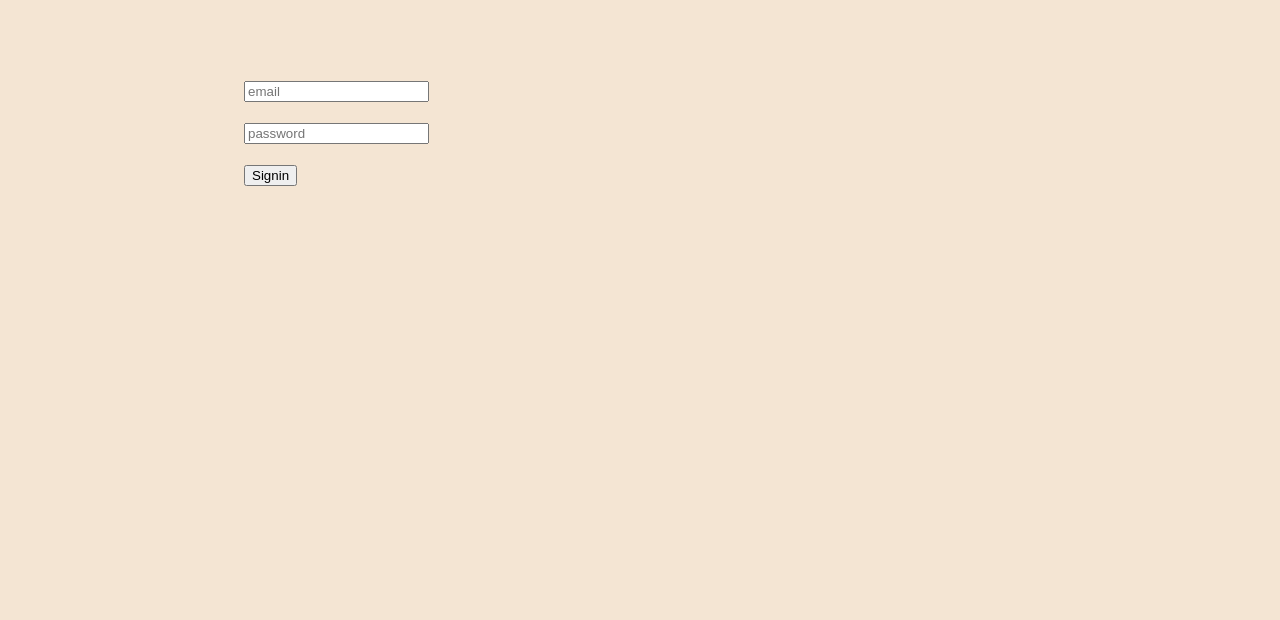
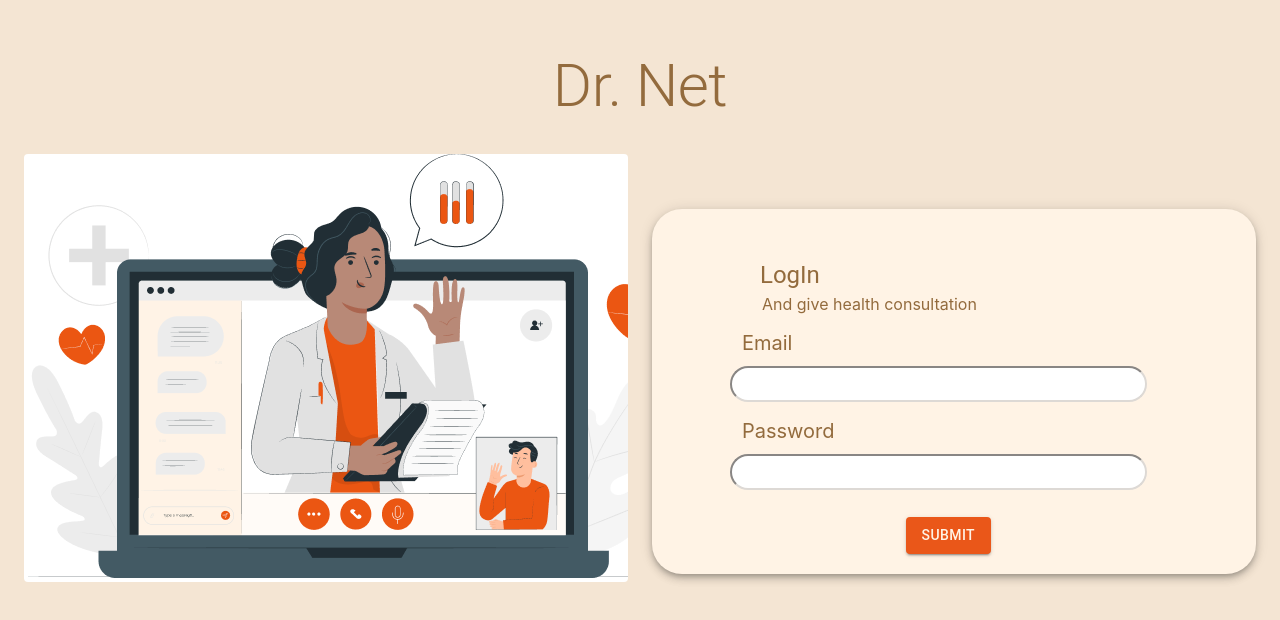
Before and after one commit to garvitgupta13/Dr-Net, a React (Create React App) app in the folder frontend/: page /doctor/login in a window 1280 px wide. Shown: the top 620 px of the page. Built offline with nearby package versions, Linux system fonts and the light colour scheme; no server answers.

Commit message:
Styled signin page

```diff
--- a/frontend/package.json
+++ b/frontend/package.json
@@ -16,6 +16,7 @@
     "react-dom": "^17.0.2",
     "react-router-dom": "^5.2.0",
     "react-scripts": "4.0.3",
+    "sass": "^1.35.2",
     "web-vitals": "^1.1.2"
   },
   "scripts": {
--- a/frontend/src/Pages/Login.jsx
+++ b/frontend/src/Pages/Login.jsx
@@ -1,26 +1,80 @@
 import React, { useState } from "react";
 import { SimpleToast } from "../components/UI/Toast";
 import Container from "@material-ui/core/Container";
+import Card from '@material-ui/core/Card';
+import Grid from '@material-ui/core/Grid';
+import Button from '@material-ui/core/Button';
+import Typography from '@material-ui/core/Typography';
 import Joi from "joi-browser";
 import { makeStyles } from "@material-ui/core";
 import axios from "axios";
+import doctorImage from '../Images/Group7.png';
+import patientImage from '../Images/rafiki.png';
 
 const drawerWidth = 220;
 
 const useStyle = makeStyles({
-  container: {
-    marginTop: "80px",
-    width: `calc(100% - ${drawerWidth}px)`,
-    marginLeft: drawerWidth,
-    ["@media (max-width:660px)"]: {
-      width: "100%",
-      height: "100%",
-      marginLeft: "0px"
+  'main':{
+     backgroundColor:'#FFF3E5',
+     borderRadius:'30px',
+     position:'relative',
+     marginTop:'55px'
+  },
+  'content':{
+    marginLeft:'20px',
+    marginLeft:'20px'
+  },
+  'span1':{
+    color:'#936B3D',
+    position:'absolute',
+    top:'85px',
+    left:'110px',
+  },
+  'label':{
+    color:'#936B3D',
+    fontSize:'20px',
+    position:'relative',
+    marginTop:'30px',
+
+    '& label':{
+      marginLeft:'70px'
     }
-  }
+  },
+  'file':{
+    marginLeft:'220px',
+    marginTop:'20px'
+  },
+  'input':{
+     position:'absolute',
+     borderRadius:'20px',
+     borderColor:'#DDD9D5',
+     outline:'none',
+     height:'30px',
+     fontSize:'20px',
+     marginTop:'20px',
+     width:'70%',
+     left:'0px',
+     top:'15px',
+     marginLeft:'10%',
+  },
+  'innerForm':{
+    marginLeft:'20px'
+  },
+  'Button1':{
+    marginLeft:'40%',
+    marginBottom:'20px',
+    marginTop:'50px'
+  },
+  'error':{
+    color:'red',
+    position:'relative',
+    top:'40px',
+    left:'70px'
+  },
+
 });
 
-export function Login(props) {
+export function Login({role}) {
   const classes = useStyle();
   const schema = { email: "", password: "" };
   const [credential, setCredential] = useState(schema);
@@ -91,7 +145,7 @@ export function Login(props) {
         };
 
         const { data: response } = await axios.post(
-          `${process.env.REACT_APP_API_ENDPOINT}/users/${props.role}/signin`,
+          `${process.env.REACT_APP_API_ENDPOINT}/users/${role}/signin`,
           credential,
           header
         );
@@ -117,38 +171,66 @@ export function Login(props) {
 
   return (
     <Container className={classes.container}>
+      <Typography variant = "h2" component="h2" style={{color:'#936B3D',textAlign:'center',marginTop:"50px"}}>
+           Dr. Net
+      </Typography>
+        <Grid container spacing ={3} style = {{marginTop:'20px'}}>
+            <Grid item xs = {12} md = {6} lg = {6} key = "01" className={classes.underGrid}>
+              <Card elevation={0}>
+                  <div className={classes.image}>
+                    { role === 'doctor' && <img src={doctorImage}/>}
+                    { role === 'patient' && <img src={patientImage}/>}
+                  </div>
+              </Card>
+            </Grid>
+            <Grid item xs = {12} md = {6} lg = {6} key = "02" className={classes.underGrid}>
+              <Card className = {classes.main} elevation={5}>
+                <div className={classes.content}>
+                  <Typography variant = "h5" component="h2" style={{color:'#936B3D',marginTop:"50px",marginLeft:"88px",marginBottom:"40px"}}>
+                       LogIn
+                  </Typography>
+                  {role === 'doctor' && <span className={classes.span1}>And give health consultation</span>}
+                  {role ==='patient' &&  <span className={classes.span1}>And get health consultation</span>}
                     <form onSubmit={loginUser}>
-        <div>
+                      <div className={classes.label}>
+                        <label>
+                          Email
                           <input
+                            className={classes.input}
                             type="text"
                             name="email"
-            placeholder="email"
                             onChange={handleChange}
                           />
                           <div>
                             {errorObj["email"] ? (
-              <div>* {errorObj["email"]}</div>
+                              <div className={classes.error}>* {errorObj["email"]}</div>
                             ) : (
                               <div>&nbsp; &nbsp;</div>
                             )}
                           </div>
+                        </label>
                       </div>
-        <div>
+                      <div style={{marginTop:'40px'}} className={classes.label}>
+                        <label>
+                          Password
                           <input
+                            className={classes.input}
                             type="password"
                             name="password"
-            placeholder="password"
                             onChange={handleChange}
                           />
                           <div>
                             {errorObj["password"] ? (
-              <div>* {errorObj["password"]}</div>
+                              <div className={classes.error}>* {errorObj["password"]}</div>
                             ) : (
                               <div>&nbsp; &nbsp;</div>
                             )}
                           </div>
+                        </label>
                       </div>
-        <button type="submit">Signin</button>
+                      <Button type="submit" className={classes.Button1} color="secondary" variant="contained" style={{color:'#FFF3E5'}}>
+                          Submit
+                      </Button>
                     </form>
                     <SimpleToast
                       open={openSuccess}
@@ -162,6 +244,10 @@ export function Login(props) {
                       handleCloseToast={handleCloseToast}
                       severity="error"
                     />
+                  </div>
+                </Card>
+             </Grid>
+      </Grid>
     </Container>
   );
 }
```
Also changed, not shown: 1 other file (tests, documents, lock files or other folders). Lines whose indentation alone changed are shown as unchanged.
